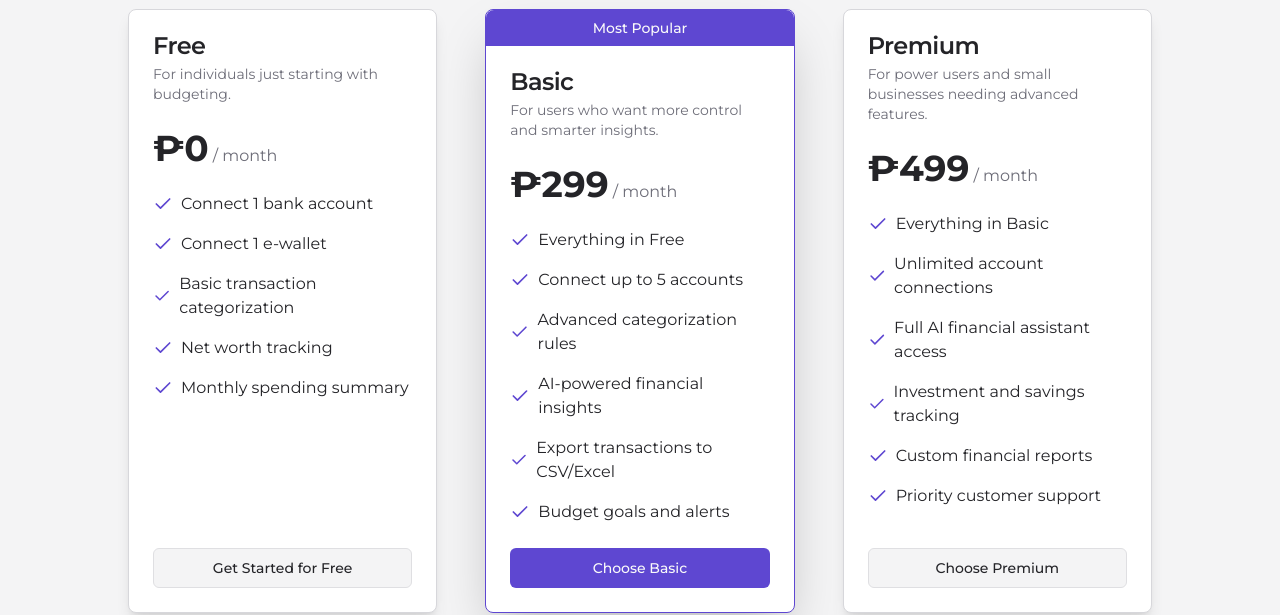
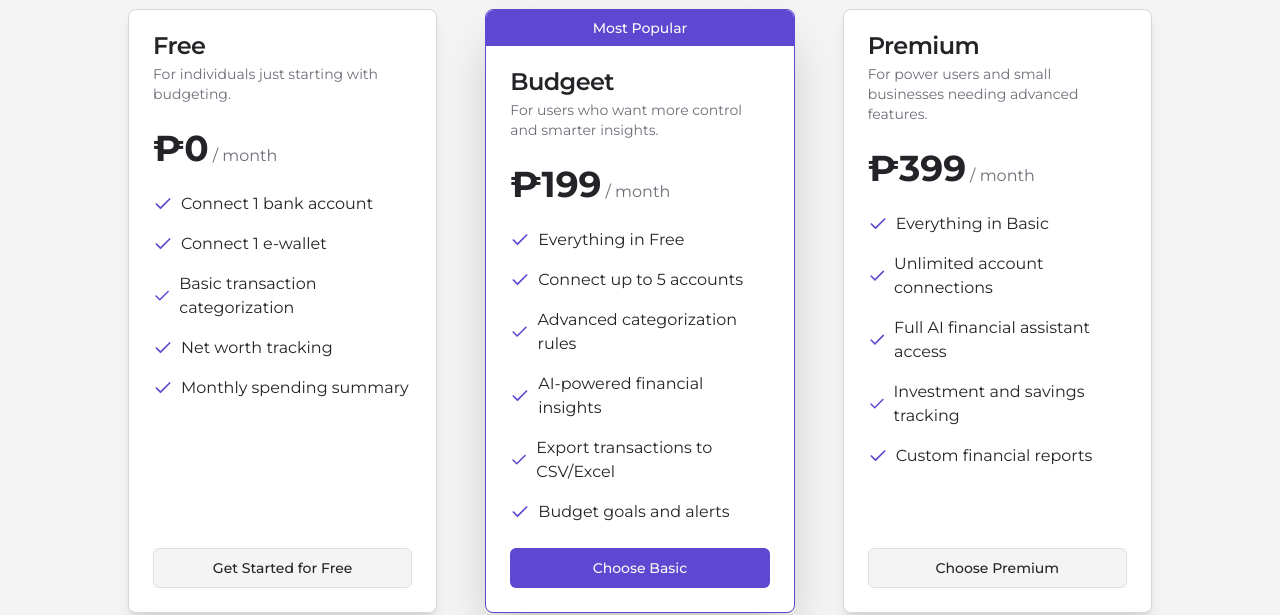
Before and after one commit to Prannsss/Budgee, a Next.js app: page /pricing in a window 1280 px wide. Shown: the part 307-922 px from the top of the page. Built offline with nearby package versions, Linux system fonts and the light colour scheme.

Commit message:
updated pricing plans

```diff
--- a/src/app/pricing/page.tsx
+++ b/src/app/pricing/page.tsx
@@ -25,8 +25,8 @@ const plans = [
     href: "/signup",
   },
   {
-    name: "Basic",
-    price: "₱299",
+    name: "Budgeet",
+    price: "₱199",
     period: "/ month",
     description: "For users who want more control and smarter insights.",
     features: [
@@ -43,7 +43,7 @@ const plans = [
   },
   {
     name: "Premium",
-    price: "₱499",
+    price: "₱399",
     period: "/ month",
     description: "For power users and small businesses needing advanced features.",
     features: [
@@ -52,7 +52,6 @@ const plans = [
       "Full AI financial assistant access",
       "Investment and savings tracking",
       "Custom financial reports",
-      "Priority customer support",
     ],
     cta: "Choose Premium",
     href: "/signup?plan=premium",
```
Also changed, not shown: 2 other files (tests, documents, lock files or other folders).
